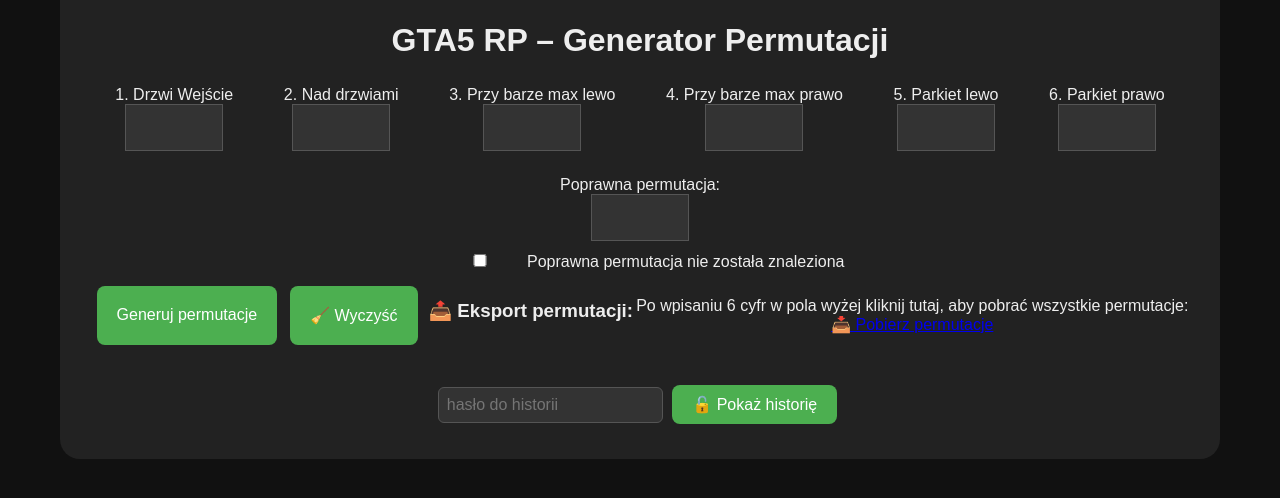
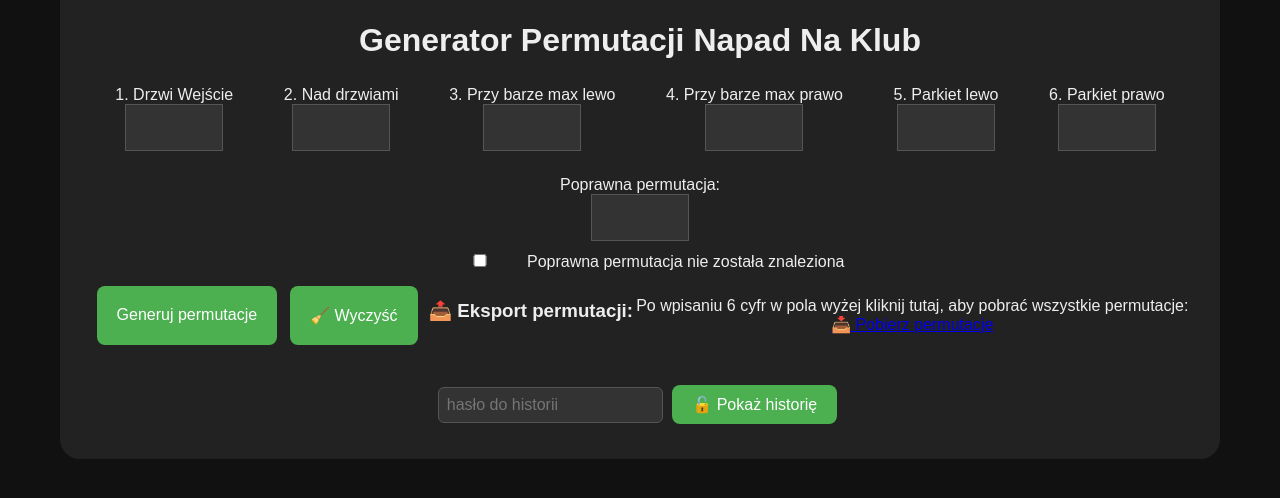
Before and after one commit to HuraganHakier/permutacjeklub, a Python web app: template templates/index.html in a window 1280 px wide. Shown: the part 78-576 px from the top of the page. Run offline with Jinja, Linux system fonts and the light colour scheme; the template is opened without the code that fills it, so the values that code supplies are empty.

Commit message:
Update index.html

```diff
--- a/templates/index.html
+++ b/templates/index.html
@@ -2,7 +2,7 @@
 <html lang="pl">
 <head>
     <meta charset="UTF-8">
-    <title>Permutacje GTA5 RP</title>
+    <title>kiepek cwel</title>
     <link rel="stylesheet" href="/static/style.css">
     <style>#historiaSekcja { display: none; }</style>
 </head>
@@ -12,7 +12,7 @@
         🧮 Zapisane napady: <strong>{{ licznik }}</strong>
     </div>
 
-    <h1>GTA5 RP – Generator Permutacji</h1>
+    <h1>Generator Permutacji Napad Na Klub</h1>
     <form method="POST" class="cyfry-form">
         {% for key, label in {
             'drzwi_wejscie':'1. Drzwi Wejście',
```
